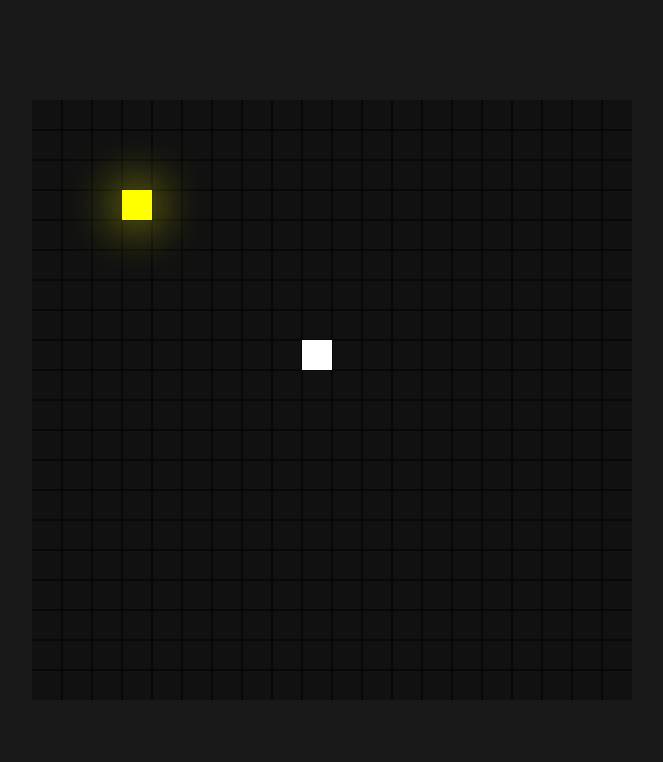
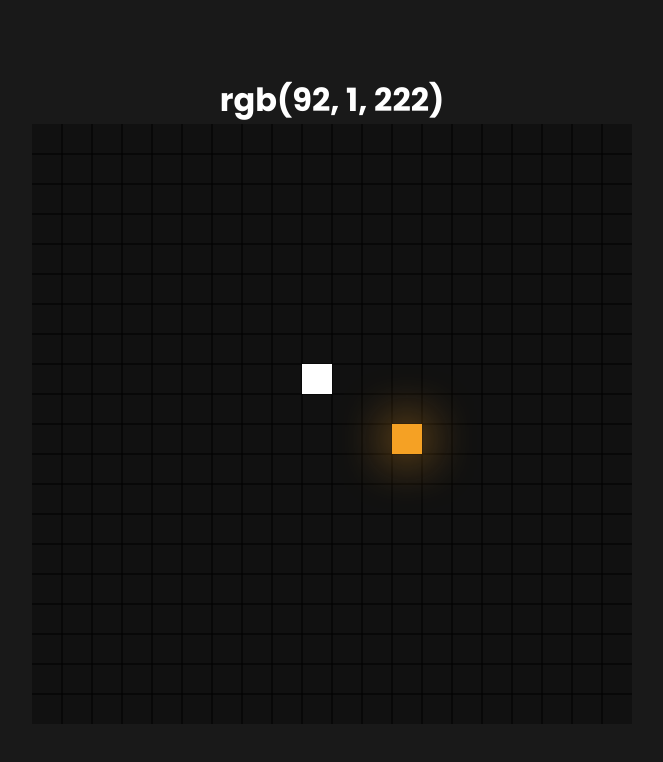
Before and after one commit to GuilhermeMata/SnakeGame, a plain HTML site: page index.html in a window 1280 px wide. Shown: the whole page, without its empty margins (308-971 px from the left). Drawn offline with Linux system fonts and the light colour scheme.

Commit message:
finalizada a comida

```diff
--- a/index.html
+++ b/index.html
@@ -7,6 +7,7 @@
     <title>Snake Game</title>
 </head>
 <body>
+    <h1></h1>
     <canvas width="600" height="600"></canvas>
     <script src="./js/script.js"></script>
 </body>
--- a/js/script.js
+++ b/js/script.js
@@ -1,15 +1,38 @@
 const canvas = document.querySelector("canvas")
 const ctx = canvas.getContext("2d")
+
+const h1 = document.querySelector("h1")
 
 const size = 30
 
 const snake = [
                { x: 270, y: 240 }]
 
+const randomNumber = (min , max) => {
+    return Math.round(Math.random() * (max - min) + min)
+}
+
+const randomPosition = () => {
+    const number = randomNumber(0, canvas.width - size)
+    return Math.round (number / 30) * 30
+}
+
+const randomColor = () => {
+    const red = randomNumber(0, 255)
+    const green = randomNumber(0, 255)
+    const blue = randomNumber(0, 255)
+
+    return `rgb(${red}, ${green}, ${blue})`;
+
+
+}
+
+h1.innerText = randomColor()
+
 const food =  {
-    x: 90,
-    y: 90,
-    color: "yellow"
+    x: randomPosition(0, 570),
+    y: randomPosition(0, 570),
+    color: randomColor()
 }
 
 let direction, loopId
```
